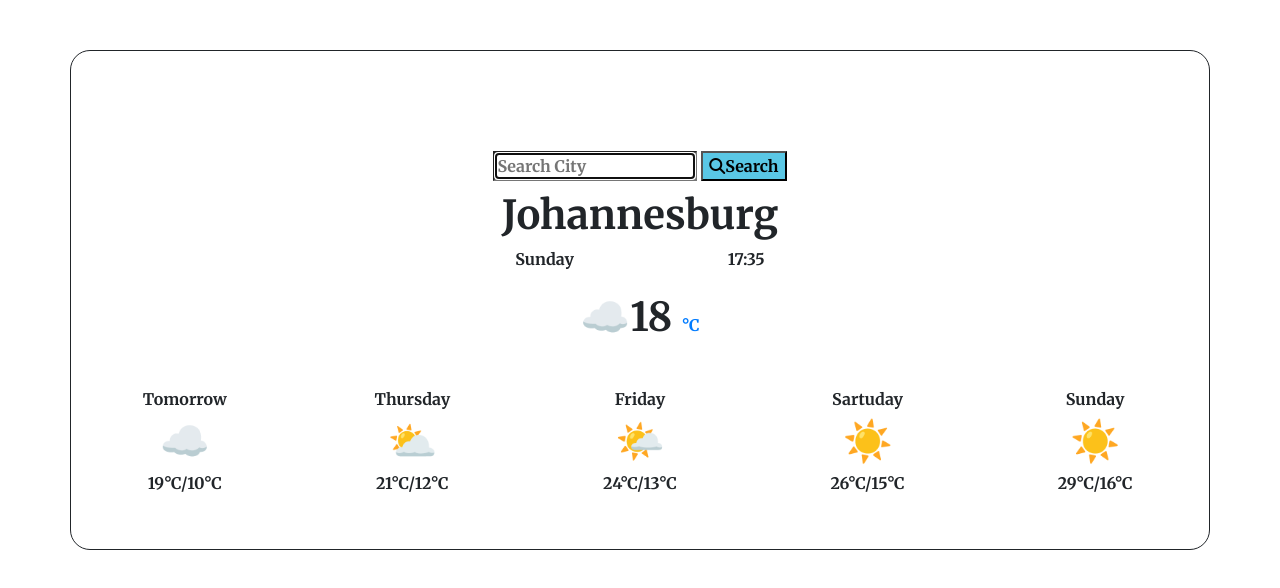
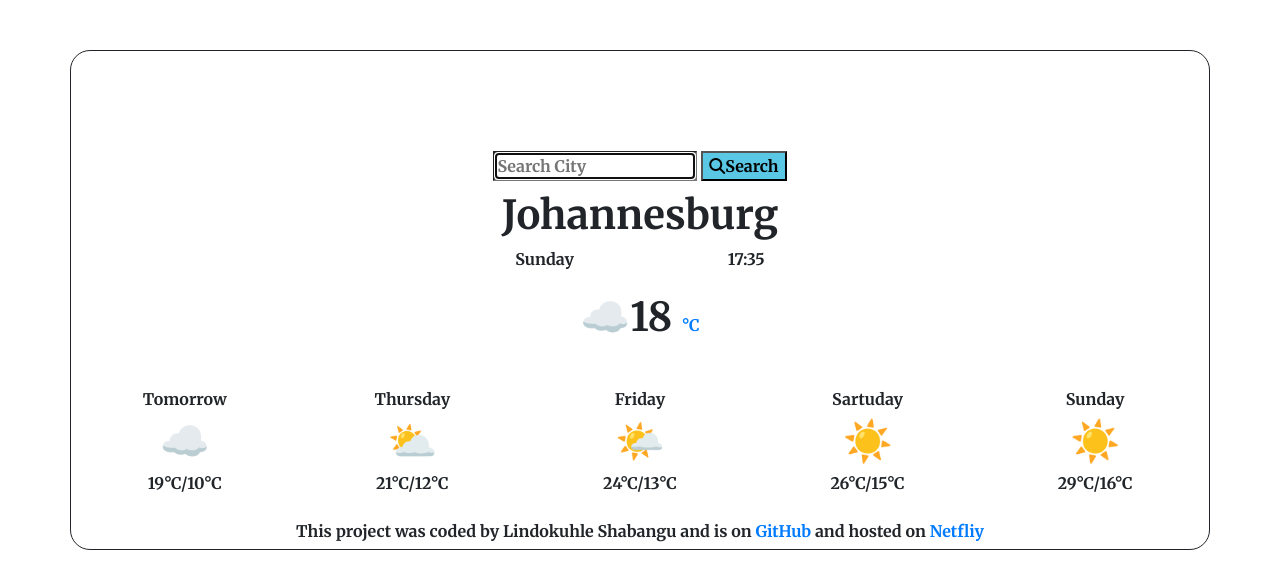
Before and after one commit to LindokuhleShabangu/my-weather-app, a plain HTML site: page index.html in a window 1280 px wide. Drawn offline with nearby package versions, Linux system fonts and the light colour scheme; a web font is replaced by a local one.

Commit message:
Update index.html

```diff
--- a/index.html
+++ b/index.html
@@ -84,7 +84,9 @@
         <div class="col">
           <span style="font-size: 40px">☀️</span>
         </div>
+
       </div>
+
       <!--Degrees-->
       <div class="row">
         <div class="col">19&degC/10&degC</div>
@@ -93,6 +95,7 @@
         <div class="col">26&degC/15&degC</div>
         <div class="col">29&degC/16&degC</div>
       </div>
+   <span style="margin :20em ;"><p> This project was coded by Lindokuhle Shabangu and is on <a href="https://github.com/LindokuhleShabangu/my-weather-app" >GitHub </a>and hosted on <a href="https://delicate-semolina-6b1951.netlify.app/">Netfliy</a></p></span>
     </div>
 
  <script src="index.js">
```
